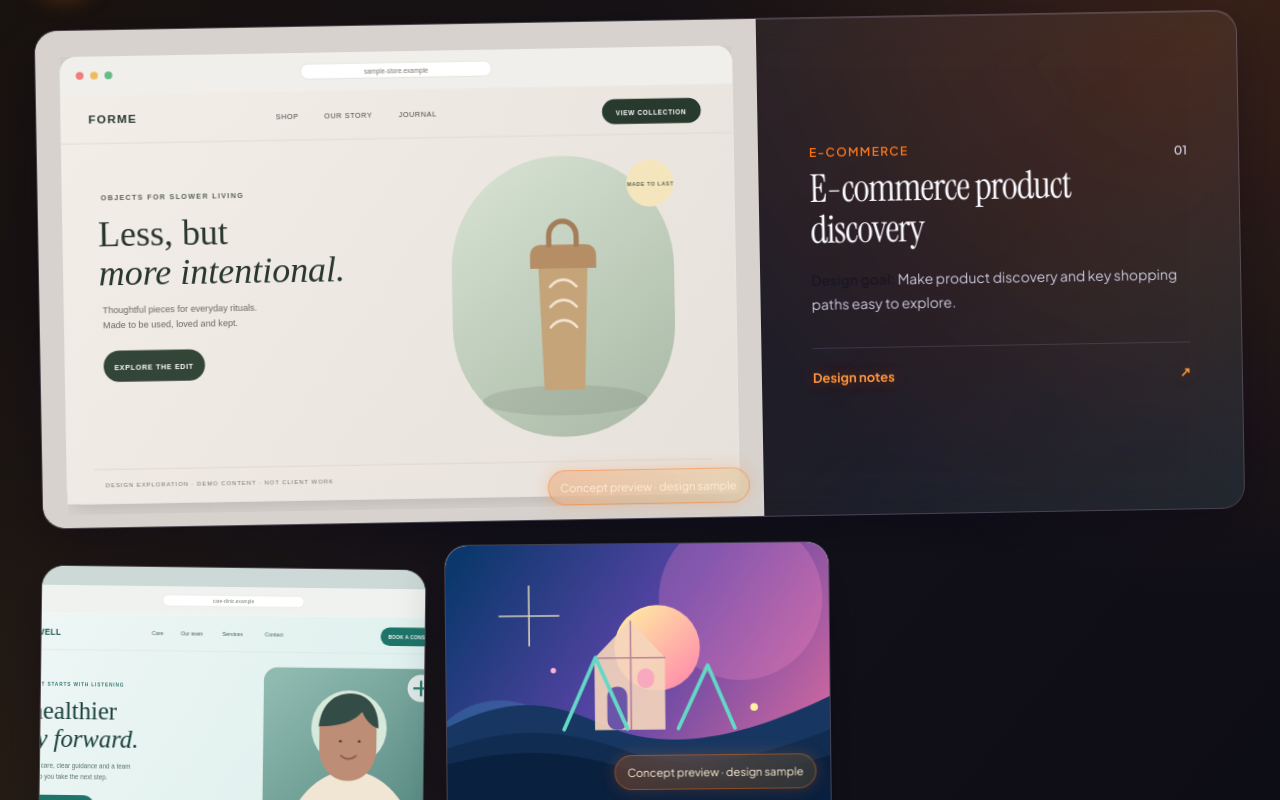
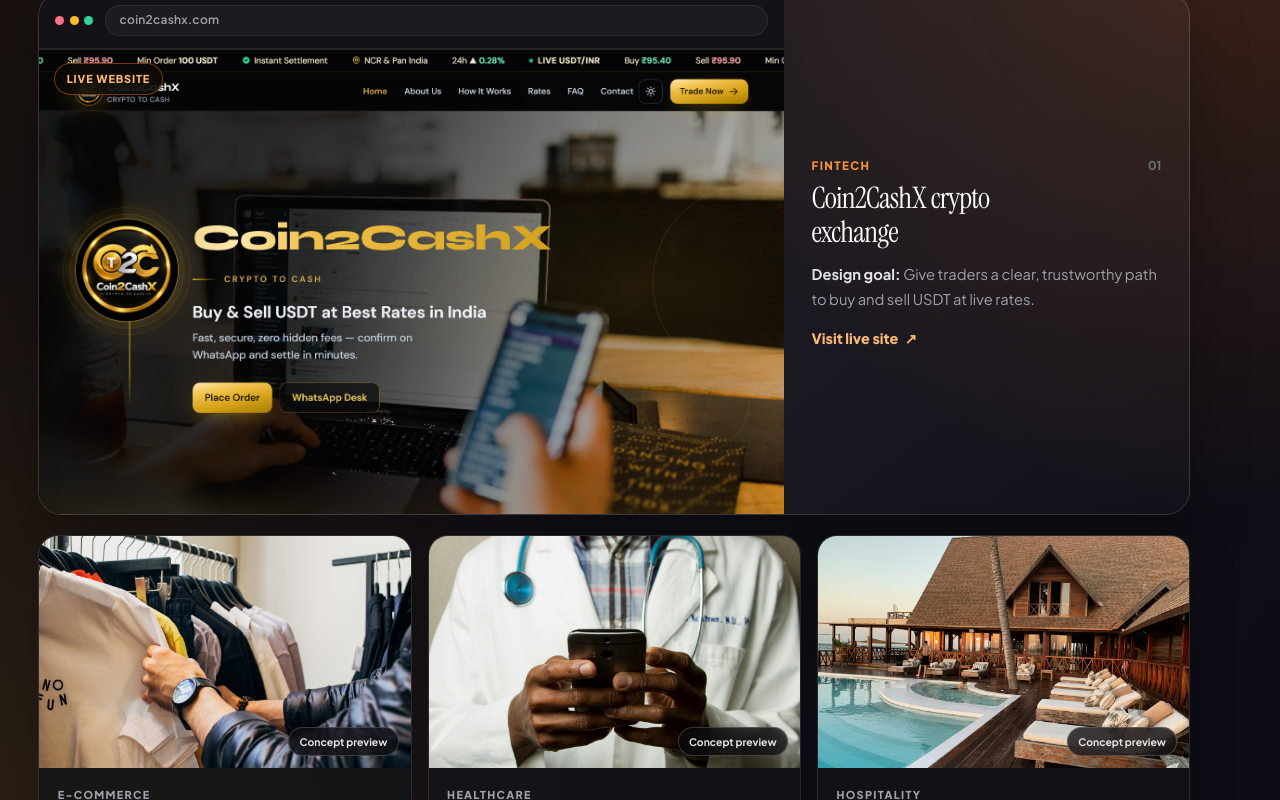
Before and after one commit to Nidhi28fg/Tanot-Solutions, a Next.js app: page / in a window 1280 px wide. Shown: the part 3340-4140 px from the top of the page. Built offline with nearby package versions, Linux system fonts and the light colour scheme.

Commit message:
Add proof module styles and update Proof component to include live project details and enhanced layout. Introduce new portfolio filter for Fintech projects and update existing project information.

```diff
--- a/components/Proof.tsx
+++ b/components/Proof.tsx
@@ -4,65 +4,79 @@ import { useState } from "react";
 import Image from "next/image";
 import Link from "next/link";
 import SectionHead from "@/components/SectionHead";
+import styles from "./proof.module.css";
 
-const filters = ["All", "E-commerce", "Healthcare", "Hospitality"] as const;
+const filters = ["All", "Fintech", "E-commerce", "Healthcare", "Hospitality"] as const;
 
-const work = [
+const liveWork = {
+  number: "01",
+  title: "Coin2CashX crypto exchange",
+  type: "Fintech",
+  image: "/images/portfolio-coin2cashx.png",
+  imageAlt: "Coin2CashX live website homepage for buying and selling USDT in India",
+  goal: "Give traders a clear, trustworthy path to buy and sell USDT at live rates.",
+  href: "https://coin2cashx.com/",
+  urlLabel: "coin2cashx.com",
+  tag: "Live website",
+};
+
+const concepts = [
   {
-    number: "01",
+    number: "02",
     title: "E-commerce product discovery",
     type: "E-commerce",
-    className: "project-retail",
-    image: "/images/concept-commerce-preview.svg",
-    imageAlt: "E-commerce website concept shown in a desktop browser frame",
+    image: "/images/portfolio-retail-photo.jpg",
+    imageAlt: "E-commerce website concept with product browsing and shopping paths",
     goal: "Make product discovery and key shopping paths easy to explore.",
     detail:
       "Homepage, category, and product paths designed for clearer browsing and a smoother path to purchase.",
+    tag: "Concept preview",
   },
   {
-    number: "02",
+    number: "03",
     title: "Healthcare service clarity",
     type: "Healthcare",
-    className: "project-health",
-    image: "/images/concept-healthcare-preview.svg",
-    imageAlt: "Healthcare website concept shown in a desktop browser frame",
+    image: "/images/portfolio-health-photo.jpg",
+    imageAlt: "Healthcare website concept focused on clear services and next steps",
     goal: "Make healthcare services and next steps easier to understand.",
     detail:
       "Service explanations and enquiry journeys designed for trust, calm reading, and clear next steps.",
+    tag: "Concept preview",
   },
   {
-    number: "03",
+    number: "04",
     title: "Hospitality stay journey",
     type: "Hospitality",
-    className: "project-stay",
-    image: "/images/portfolio-hospitality.svg",
-    imageAlt: "Hospitality website concept with a destination-inspired visual direction",
+    image: "/images/portfolio-hospitality-photo.jpg",
+    imageAlt: "Hospitality website concept with destination-inspired stay journey",
     goal: "Bring destination details and stay options into a clearer journey.",
     detail:
       "Destination storytelling and stay options arranged into a calmer browsing flow that supports booking enquiries.",
+    tag: "Concept preview",
   },
 ];
 
 export default function Proof() {
   const [activeFilter, setActiveFilter] = useState<(typeof filters)[number]>("All");
-  const visibleWork =
+  const showLive = activeFilter === "All" || activeFilter === liveWork.type;
+  const visibleConcepts =
     activeFilter === "All"
-      ? work
-      : work.filter((project) => project.type === activeFilter);
+      ? concepts
+      : concepts.filter((project) => project.type === activeFilter);
 
   return (
     <section className="section portfolio-section" id="proof">
       <div className="container-page">
         <SectionHead
           index="04"
-          kicker="Design portfolio"
-          title="Concepts shaped for real industries."
-          support="Sample directions for e-commerce, healthcare, and hospitality—showing how we structure clarity, trust, and conversion."
+          kicker="Selected work"
+          title="Real projects and concept directions."
+          support="Live client work first, then sample directions for e-commerce, healthcare, and hospitality."
           actionHref="#contact"
           actionLabel="Discuss a similar direction"
         />
 
-        <div className="portfolio-filters mb-7" role="group" aria-label="Filter concepts by industry">
+        <div className="portfolio-filters mb-7" role="group" aria-label="Filter work by industry">
           {filters.map((filter) => (
             <button
               key={filter}
@@ -76,36 +90,75 @@ export default function Proof() {
           ))}
         </div>
 
-        <div className="grid gap-6 md:grid-cols-2 xl:grid-cols-3">
-          {visibleWork.map((project) => (
-            <article
-              key={project.number}
-              className={`project-card glass-card${project.number === "01" ? " project-card-featured" : ""}`}
+        <div className={styles.grid}>
+          {showLive ? (
+            <a
+              className={styles.showcase}
+              href={liveWork.href}
+              target="_blank"
+              rel="noreferrer"
             >
-              <figure className={`project-preview ${project.className}`}>
+              <div className={styles.browser}>
+                <div className={styles.browserBar} aria-hidden="true">
+                  <span className={styles.dots}>
+                    <span />
+                    <span />
+                    <span />
+                  </span>
+                  <span className={styles.url}>{liveWork.urlLabel}</span>
+                </div>
+                <figure className={styles.shot}>
                   <Image
-                  className="project-image"
+                    className={styles.shotImage}
+                    src={liveWork.image}
+                    alt={liveWork.imageAlt}
+                    fill
+                    priority
+                    unoptimized
+                    sizes="(max-width: 899px) 100vw, 70vw"
+                  />
+                  <figcaption className={styles.badge}>{liveWork.tag}</figcaption>
+                </figure>
+              </div>
+              <div className={styles.meta}>
+                <div className={styles.metaTop}>
+                  <div>
+                    <p className={styles.kicker}>{liveWork.type}</p>
+                    <h3>{liveWork.title}</h3>
+                  </div>
+                  <span className={styles.number}>{liveWork.number}</span>
+                </div>
+                <p className={styles.goal}>
+                  <strong>Design goal:</strong> {liveWork.goal}
+                </p>
+                <span className={styles.cta}>
+                  Visit live site <span aria-hidden="true">↗</span>
+                </span>
+              </div>
+            </a>
+          ) : null}
+
+          {visibleConcepts.length > 0 ? (
+            <div className={styles.concepts}>
+              {visibleConcepts.map((project) => (
+                <article key={project.number} className={styles.conceptCard}>
+                  <figure className={styles.conceptMedia}>
+                    <Image
+                      className={styles.conceptImage}
                       src={project.image}
                       alt={project.imageAlt}
                       fill
-                  sizes="(max-width: 767px) 100vw, (max-width: 1023px) 50vw, 33vw"
+                      sizes="(max-width: 899px) 100vw, 33vw"
                     />
-                <figcaption className="project-tag">Concept preview · design sample</figcaption>
+                    <figcaption className={styles.conceptTag}>{project.tag}</figcaption>
                   </figure>
-              <div className="project-info">
-                <div className="flex items-start justify-between gap-3">
-                  <div>
-                    <p className="text-xs font-semibold uppercase tracking-[0.11em] text-orange">
-                      {project.type}
+                  <div className={styles.conceptBody}>
+                    <p className={styles.kicker}>{project.type}</p>
+                    <h3>{project.title}</h3>
+                    <p>
+                      <strong className="text-ink">Design goal:</strong> {project.goal}
                     </p>
-                    <h3 className="mt-2 max-w-[22ch] text-xl leading-snug">{project.title}</h3>
-                  </div>
-                  <span className="pt-1 text-xs font-semibold text-muted">{project.number}</span>
-                </div>
-                <p className="mt-4 text-sm leading-6 text-muted">
-                  <strong className="font-semibold text-ink">Design goal:</strong> {project.goal}
-                </p>
-                <details className="project-details">
+                    <details className={styles.notes}>
                       <summary>
                         Design notes <span aria-hidden="true">↗</span>
                       </summary>
@@ -115,6 +168,9 @@ export default function Proof() {
                 </article>
               ))}
             </div>
+          ) : null}
+        </div>
+
         <div className="portfolio-followup">
           <p>
             Looking for examples relevant to your brief? Tell us what you&apos;re
--- /dev/null
+++ b/components/proof.module.css
@@ -0,0 +1,334 @@
+.grid {
+  display: grid;
+  gap: 1.25rem;
+  width: 100%;
+  max-width: 72rem;
+}
+
+.showcase {
+  display: grid;
+  gap: 0;
+  overflow: hidden;
+  border: 1px solid rgba(255, 255, 255, 0.12);
+  border-radius: 1.5rem;
+  background:
+    linear-gradient(145deg, rgba(255, 255, 255, 0.07), rgba(255, 255, 255, 0.02));
+  box-shadow: 0 24px 60px rgba(0, 0, 0, 0.28), inset 0 1px 0 rgba(255, 255, 255, 0.08);
+  color: inherit;
+  text-decoration: none;
+  transition: border-color 220ms ease, transform 220ms ease, box-shadow 220ms ease;
+}
+
+.showcase:hover {
+  border-color: rgba(249, 115, 22, 0.4);
+  box-shadow:
+    0 28px 70px rgba(0, 0, 0, 0.34),
+    0 0 36px rgba(249, 115, 22, 0.14),
+    inset 0 1px 0 rgba(255, 255, 255, 0.12);
+  transform: translateY(-3px);
+  color: inherit;
+}
+
+.browser {
+  display: grid;
+  gap: 0;
+  min-width: 0;
+  background: #0b0b10;
+}
+
+.browserBar {
+  display: flex;
+  align-items: center;
+  gap: 0.75rem;
+  border-bottom: 1px solid rgba(255, 255, 255, 0.08);
+  background: rgba(18, 18, 24, 0.95);
+  padding: 0.75rem 1rem;
+}
+
+.dots {
+  display: flex;
+  gap: 0.35rem;
+}
+
+.dots span {
+  width: 0.55rem;
+  height: 0.55rem;
+  border-radius: 999px;
+  background: #52525b;
+}
+
+.dots span:nth-child(1) {
+  background: #fb7185;
+}
+
+.dots span:nth-child(2) {
+  background: #fbbf24;
+}
+
+.dots span:nth-child(3) {
+  background: #34d399;
+}
+
+.url {
+  flex: 1;
+  overflow: hidden;
+  border: 1px solid rgba(255, 255, 255, 0.08);
+  border-radius: 999px;
+  background: rgba(255, 255, 255, 0.04);
+  padding: 0.35rem 0.85rem;
+  color: #a1a1aa;
+  font-size: 0.75rem;
+  font-weight: 600;
+  letter-spacing: 0.02em;
+  text-overflow: ellipsis;
+  white-space: nowrap;
+}
+
+.shot {
+  position: relative;
+  aspect-ratio: 16 / 10;
+  overflow: hidden;
+  background: #09090b;
+}
+
+.shotImage {
+  object-fit: cover;
+  object-position: top center;
+  transition: transform 700ms cubic-bezier(0.18, 0.7, 0.25, 1);
+}
+
+.showcase:hover .shotImage {
+  transform: scale(1.03);
+}
+
+.badge {
+  position: absolute;
+  top: 0.9rem;
+  left: 0.9rem;
+  z-index: 1;
+  border: 1px solid rgba(249, 115, 22, 0.45);
+  border-radius: 999px;
+  background: rgba(12, 10, 8, 0.78);
+  padding: 0.4rem 0.75rem;
+  color: #fdba74;
+  font-size: 0.68rem;
+  font-weight: 800;
+  letter-spacing: 0.08em;
+  text-transform: uppercase;
+  backdrop-filter: blur(10px);
+}
+
+.meta {
+  display: grid;
+  gap: 0.85rem;
+  padding: 1.35rem 1.4rem 1.5rem;
+}
+
+.metaTop {
+  display: flex;
+  align-items: flex-start;
+  justify-content: space-between;
+  gap: 1rem;
+}
+
+.kicker {
+  margin: 0;
+  color: #fb923c;
+  font-size: 0.72rem;
+  font-weight: 800;
+  letter-spacing: 0.12em;
+  text-transform: uppercase;
+}
+
+.meta h3 {
+  margin: 0.4rem 0 0;
+  max-width: 18ch;
+  color: #fafafa;
+  font-size: clamp(1.35rem, 2.4vw, 1.85rem);
+  letter-spacing: -0.03em;
+  line-height: 1.15;
+}
+
+.number {
+  color: #71717a;
+  font-size: 0.75rem;
+  font-weight: 700;
+}
+
+.goal {
+  margin: 0;
+  max-width: 48ch;
+  color: #a1a1aa;
+  font-size: 0.92rem;
+  line-height: 1.65;
+}
+
+.goal strong {
+  color: #e4e4e7;
+  font-weight: 650;
+}
+
+.cta {
+  display: inline-flex;
+  align-items: center;
+  gap: 0.4rem;
+  margin-top: 0.25rem;
+  color: #fdba74;
+  font-size: 0.9rem;
+  font-weight: 750;
+  transition: gap 180ms ease, color 180ms ease;
+}
+
+.showcase:hover .cta {
+  gap: 0.65rem;
+  color: #fb923c;
+}
+
+.concepts {
+  display: grid;
+  gap: 1rem;
+}
+
+.conceptCard {
+  display: flex;
+  min-width: 0;
+  flex-direction: column;
+  overflow: hidden;
+  border: 1px solid rgba(255, 255, 255, 0.1);
+  border-radius: 1.25rem;
+  background: rgba(20, 20, 24, 0.72);
+  box-shadow: 0 18px 48px rgba(0, 0, 0, 0.22), inset 0 1px 0 rgba(255, 255, 255, 0.06);
+  transition: border-color 200ms ease, transform 200ms ease, box-shadow 200ms ease;
+}
+
+.conceptCard:hover {
+  border-color: rgba(249, 115, 22, 0.35);
+  box-shadow: 0 22px 52px rgba(0, 0, 0, 0.3), 0 0 24px rgba(249, 115, 22, 0.1);
+  transform: translateY(-3px);
+}
+
+.conceptMedia {
+  position: relative;
+  aspect-ratio: 16 / 10;
+  overflow: hidden;
+  background: #111114;
+}
+
+.conceptImage {
+  object-fit: cover;
+  object-position: center;
+  transition: transform 600ms ease;
+}
+
+.conceptCard:hover .conceptImage {
+  transform: scale(1.04);
+}
+
+.conceptTag {
+  position: absolute;
+  right: 0.75rem;
+  bottom: 0.75rem;
+  border: 1px solid rgba(255, 255, 255, 0.18);
+  border-radius: 999px;
+  background: rgba(10, 10, 14, 0.75);
+  padding: 0.35rem 0.65rem;
+  color: #e4e4e7;
+  font-size: 0.65rem;
+  font-weight: 700;
+  backdrop-filter: blur(10px);
+}
+
+.conceptBody {
+  display: flex;
+  flex: 1;
+  flex-direction: column;
+  gap: 0.65rem;
+  padding: 1.1rem 1.15rem 1.2rem;
+}
+
+.conceptBody .kicker {
+  font-size: 0.68rem;
+}
+
+.conceptBody h3 {
+  margin: 0;
+  color: #fafafa;
+  font-size: 1.05rem;
+  letter-spacing: -0.02em;
+  line-height: 1.3;
+}
+
+.conceptBody p {
+  margin: 0;
+  color: #a1a1aa;
+  font-size: 0.86rem;
+  line-height: 1.6;
+}
+
+.notes {
+  margin-top: auto;
+  border-top: 1px solid rgba(255, 255, 255, 0.08);
+  padding-top: 0.75rem;
+}
+
+.notes summary {
+  display: flex;
+  cursor: pointer;
+  list-style: none;
+  align-items: center;
+  justify-content: space-between;
+  color: #fdba74;
+  font-size: 0.8rem;
+  font-weight: 750;
+}
+
+.notes summary::-webkit-details-marker {
+  display: none;
+}
+
+.notes p {
+  margin-top: 0.55rem;
+  color: #a1a1aa;
+  font-size: 0.82rem;
+  line-height: 1.65;
+}
+
+@media (min-width: 900px) {
+  .showcase {
+    grid-template-columns: minmax(0, 1.65fr) minmax(16rem, 0.9fr);
+    align-items: stretch;
+  }
+
+  .browser {
+    display: flex;
+    min-height: 100%;
+    flex-direction: column;
+  }
+
+  .shot {
+    flex: 1;
+    aspect-ratio: 16 / 10;
+    min-height: 22rem;
+  }
+
+  .meta {
+    align-content: center;
+    min-height: 100%;
+    padding: 2rem 1.75rem;
+  }
+
+  .meta h3 {
+    max-width: 14ch;
+  }
+
+  .concepts {
+    grid-template-columns: repeat(3, minmax(0, 1fr));
+  }
+}
+
+@media (max-width: 899px) {
+  .showcase:hover,
+  .conceptCard:hover {
+    transform: none;
+  }
+}
```
Also changed, not shown: app/theme-orange.css (line endings or trailing spaces), public/images/portfolio-coin2cashx.png (added). Lines whose indentation alone changed are shown as unchanged.
